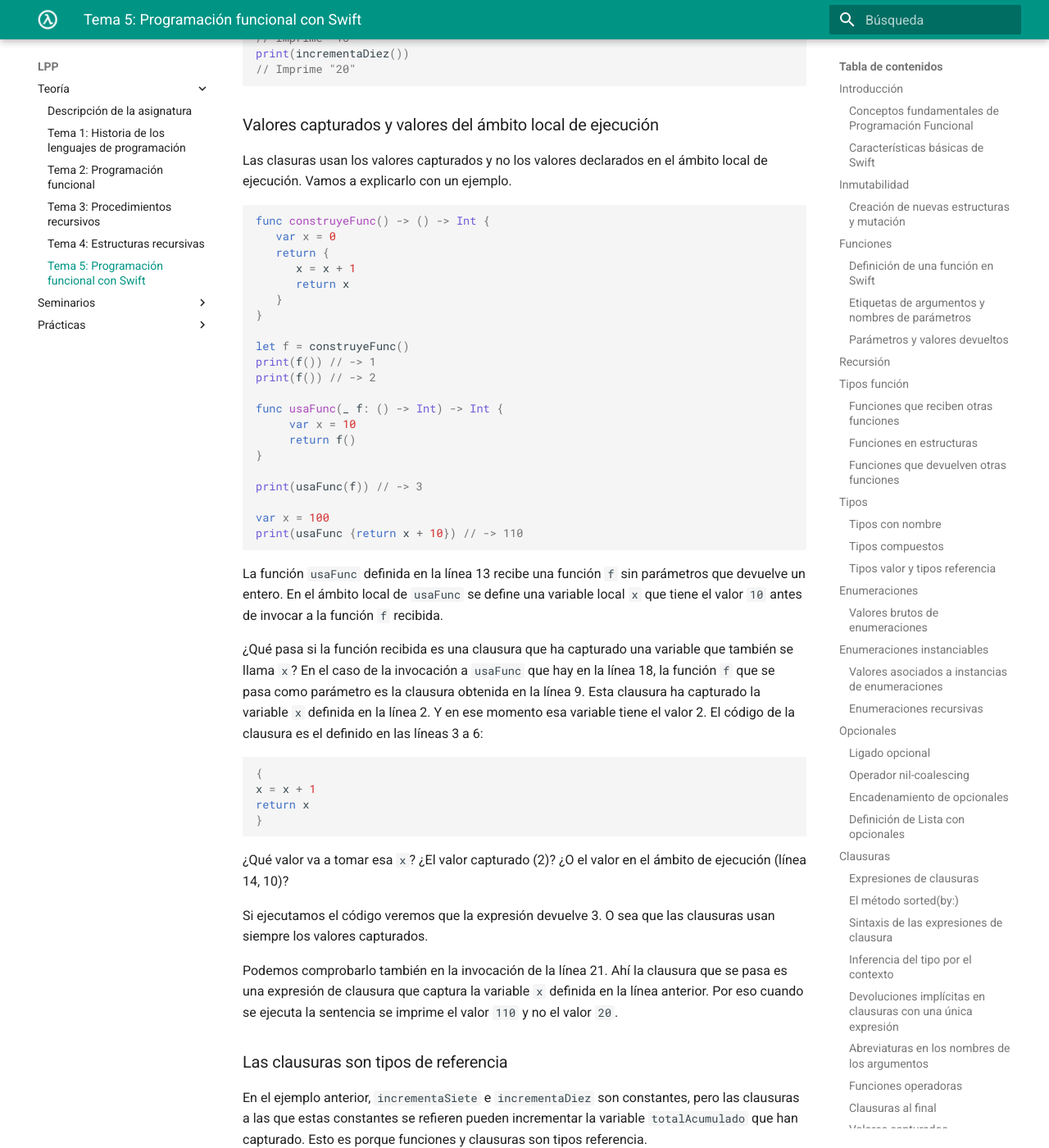
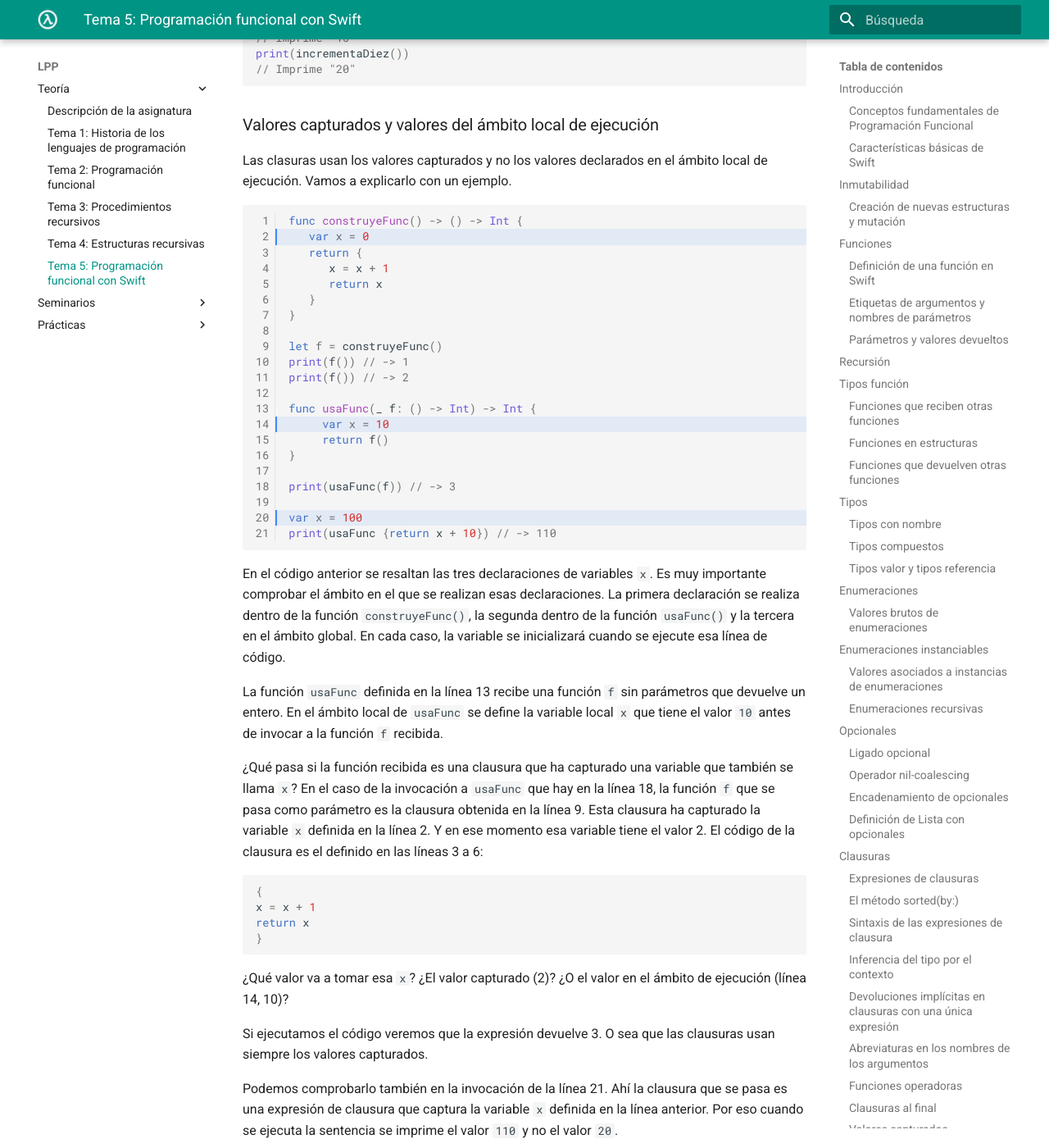
Before and after one commit to domingogallardo/apuntes-lpp, an MkDocs documentation site: the page built from docs/teoria/tema05-programacion-funcional-swift/tema05-programacion-funcional-swift.md, in a window 1280 px wide and 1400 px high, scrolled down 35788 px. Shown: the whole window at 82% size. Built offline with MkDocs 1.6.1 and Material for MkDocs 9.7.7, drawn with Linux system fonts in a browser that asks for light colours.

Commit message:
Añadidos números de línea

````diff
--- a/docs/teoria/tema05-programacion-funcional-swift/tema05-programacion-funcional-swift.md
+++ b/docs/teoria/tema05-programacion-funcional-swift/tema05-programacion-funcional-swift.md
@@ -1976,7 +1976,7 @@ print(incrementaDiez())
 Las clasuras usan los valores capturados y no los valores declarados
 en el ámbito local de ejecución. Vamos a explicarlo con un ejemplo.
 
-```swift
+```swift linenums="1" hl_lines="2 14 20"
 func construyeFunc() -> () -> Int {
    var x = 0
    return {
@@ -2000,9 +2000,16 @@ var x = 100
 print(usaFunc {return x + 10}) // -> 110
 ```
 
+En el código anterior se resaltan las tres declaraciones de variables
+`x`. Es muy importante comprobar el ámbito en el que se realizan esas
+declaraciones. La primera declaración se realiza dentro de la función
+`construyeFunc()`, la segunda dentro de la función `usaFunc()` y la
+tercera en el ámbito global. En cada caso, la variable se inicializará
+cuando se ejecute esa línea de código.
+
 La función `usaFunc` definida en la línea 13 recibe una función `f`
 sin parámetros que devuelve un entero. En el ámbito local de `usaFunc`
-se define una variable local `x` que tiene el valor `10` antes de
+se define la variable local `x` que tiene el valor `10` antes de
 invocar a la función `f` recibida.
 
 ¿Qué pasa si la función recibida es una clausura que ha capturado una
````
